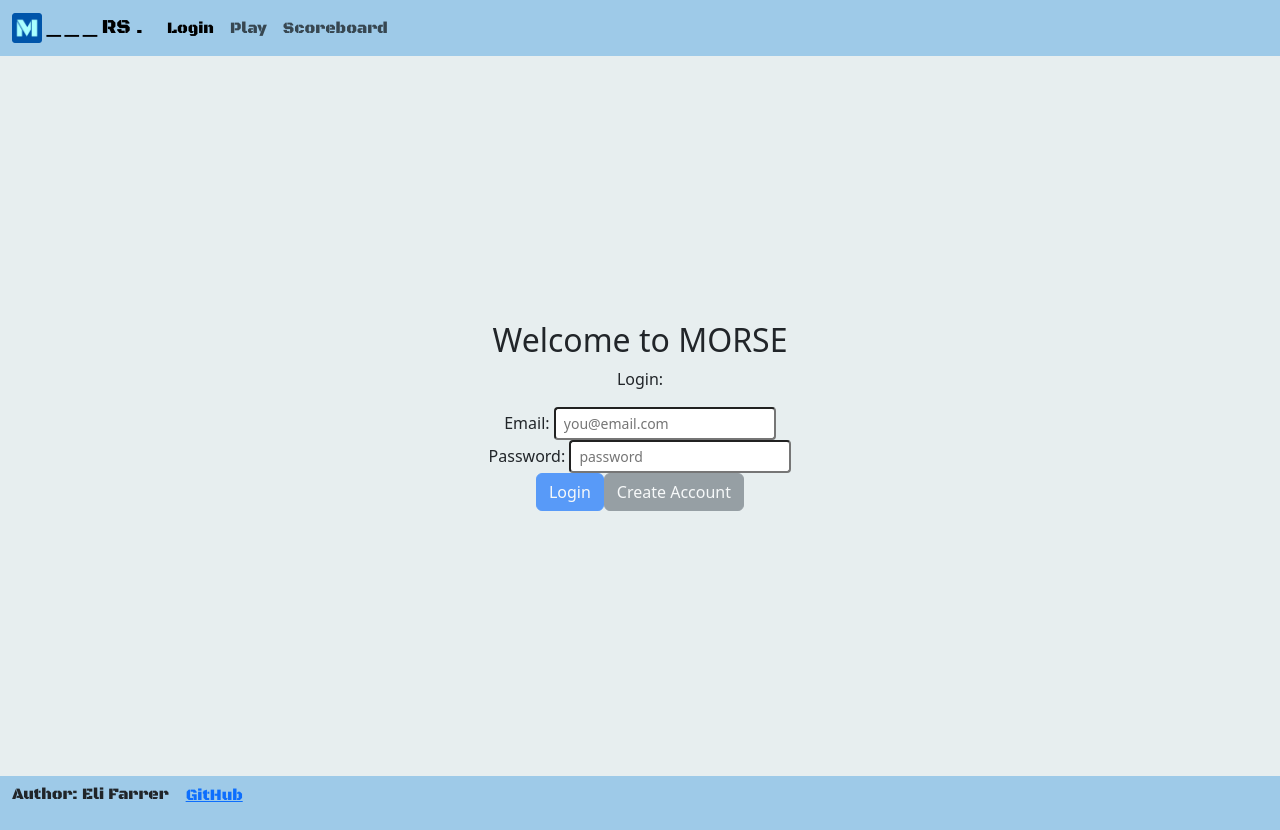
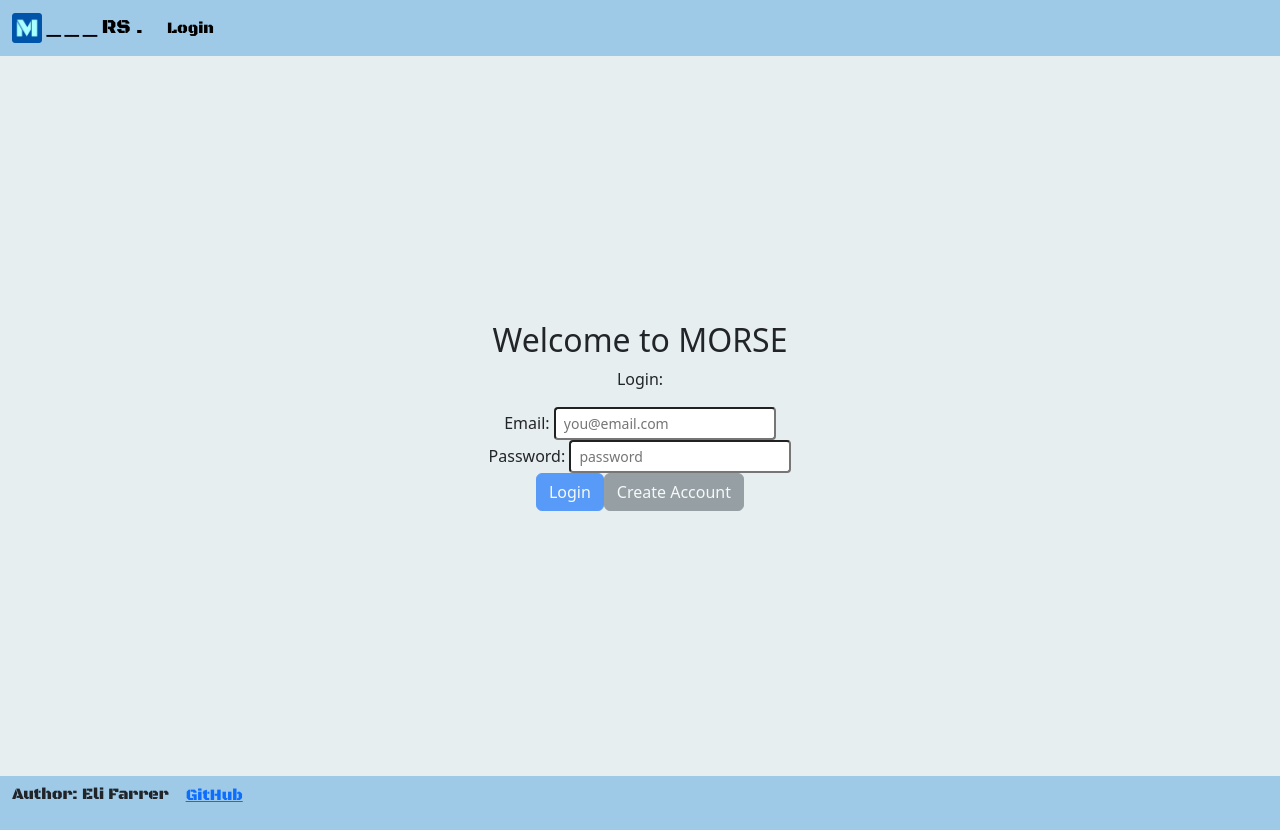
Before and after one commit to EliFarrer/startup, a React (Vite) app: page / in a window 1280 px wide. Built offline with nearby package versions, Linux system fonts and the light colour scheme.

Commit message:
added other pages for conditional login

```diff
--- a/src/app.jsx
+++ b/src/app.jsx
@@ -32,12 +32,18 @@ export default function App() {
                       <li className="nav-item">
                           <NavLink className='nav-link' to=''>Login</NavLink>
                       </li>
-                      <li className="nav-item">
+                      {/*
+                      Note that && will return the first falsy operand or the last one if they are all truthy.
+                      It also takes precedence over ===.
+                      So if the first operand (===) is truthy, then it will return the second no matter what
+                      If the first operand is falsy, then it will return that, but it will do nothing.
+                      */}
+                      {currentAuthState === AuthState.Authenticated && <li className="nav-item">
                           <NavLink className='nav-link' to='play'>Play</NavLink>
-                      </li>
-                      <li>
+                      </li>}
+                      {currentAuthState === AuthState.Authenticated && <li>
                           <NavLink className='nav-link' to='scoreboard'>Scoreboard</NavLink>
-                      </li>
+                      </li>}
                   </ul>
               </div>
           </div>
```
